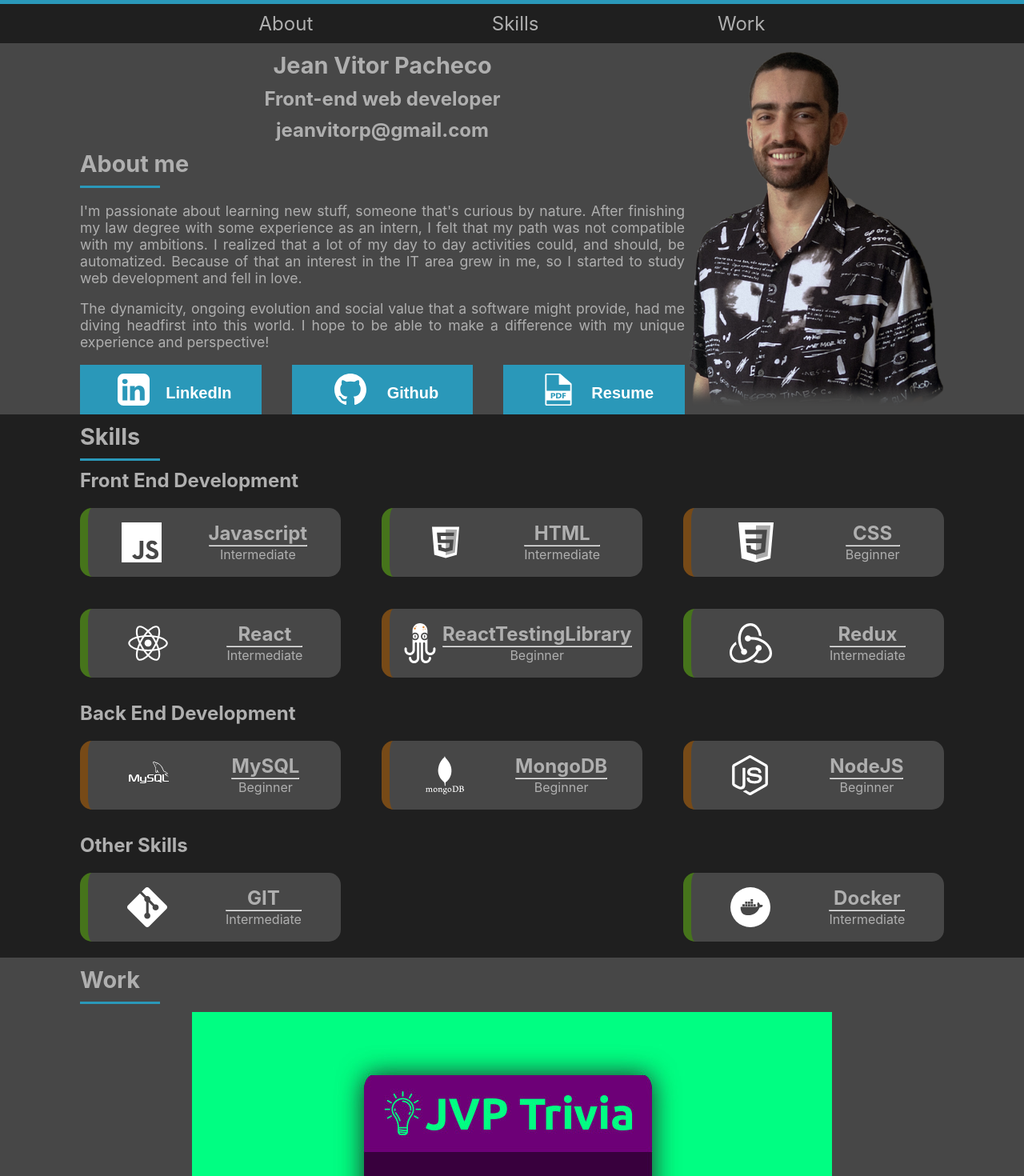
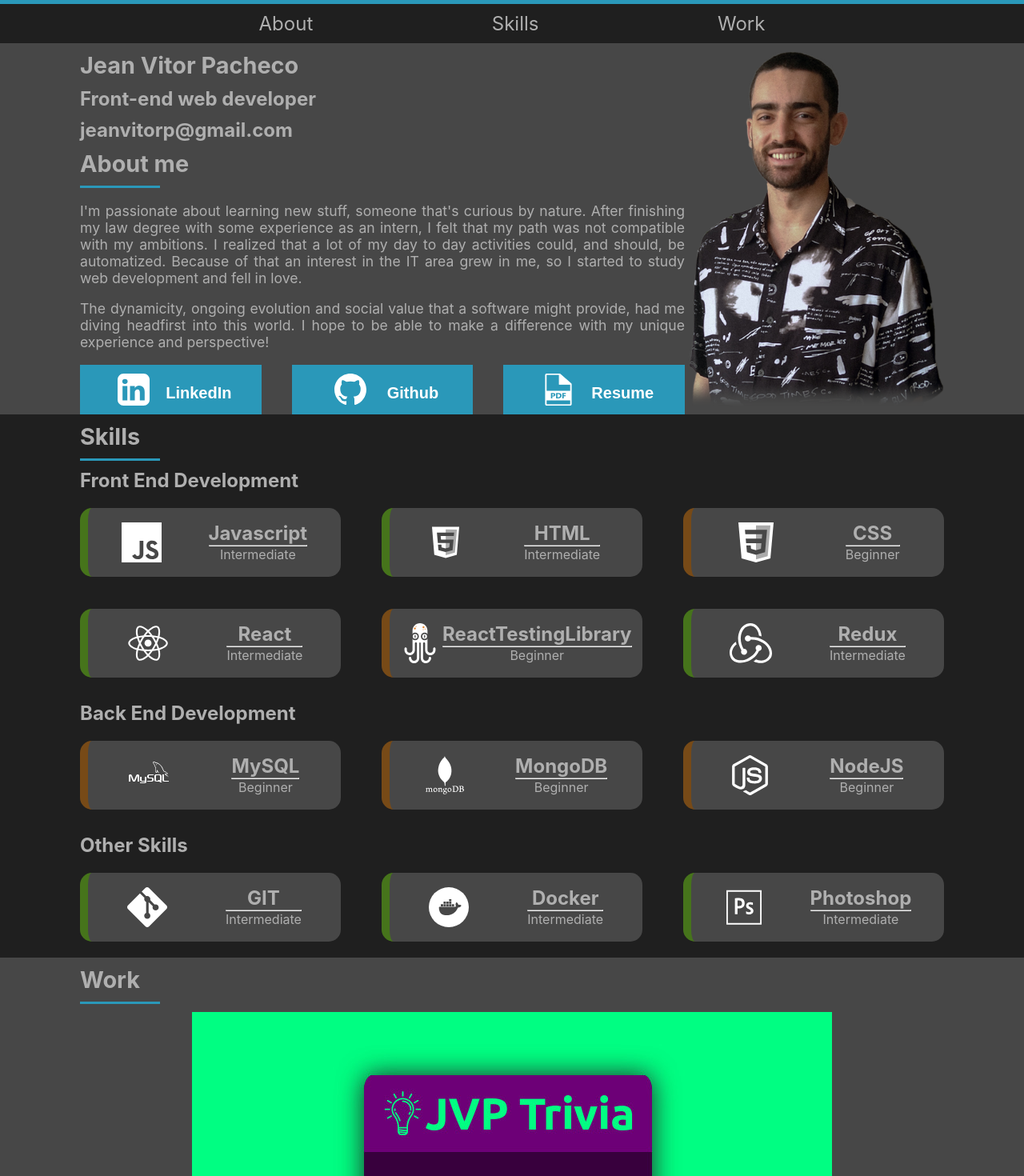
Before and after one commit to JeanVPacheco/personal-portfolio, a React (Create React App) app: page / in a window 1280 px wide. Shown: the top 1470 px of the page at 80% size. Built offline with nearby package versions, Linux system fonts and the light colour scheme.

Commit message:
Adding photoshop

```diff
--- a/src/App.css
+++ b/src/App.css
@@ -48,10 +48,6 @@ nav {
 .about-me-text {
   width: 90%;
   margin: auto;
-}
-
-.contact-info {
-  text-align: center;
 }
 
 .about-section {
--- a/src/Data/SkillsData.js
+++ b/src/Data/SkillsData.js
@@ -9,7 +9,8 @@ import {
   mongodbLogo,
   mysqlLogo,
   gitLogo,
-  dockerLogo
+  dockerLogo,
+  photoshopLogo
 } from '../Images';
 
 const feSkills = [
@@ -73,6 +74,11 @@ const otherSkills = [
     name: 'Docker',
     level: 'Intermediate',
     logo: dockerLogo
+  },
+  {
+    name: 'Photoshop',
+    level: 'Intermediate',
+    logo: photoshopLogo
   }
 ];
 
--- a/src/Images/index.js
+++ b/src/Images/index.js
@@ -9,6 +9,7 @@ import mongodbLogo from '../Images/logos/mongodb_logo.svg';
 import mysqlLogo from '../Images/logos/mysql_logo.svg';
 import gitLogo from '../Images/logos/git_logo.svg';
 import dockerLogo from '../Images/logos/docker_logo.svg';
+import photoshopLogo from '../Images/logos/photoshop_logo.svg';
 import jvp_trivia from '../Images/projects/jvp_trivia.jpeg';
 
 export {
@@ -23,5 +24,6 @@ export {
   mysqlLogo,
   gitLogo,
   dockerLogo,
+  photoshopLogo,
   jvp_trivia
 };
```
Also changed, not shown: src/Images/logos/photoshop_logo.svg (added).
